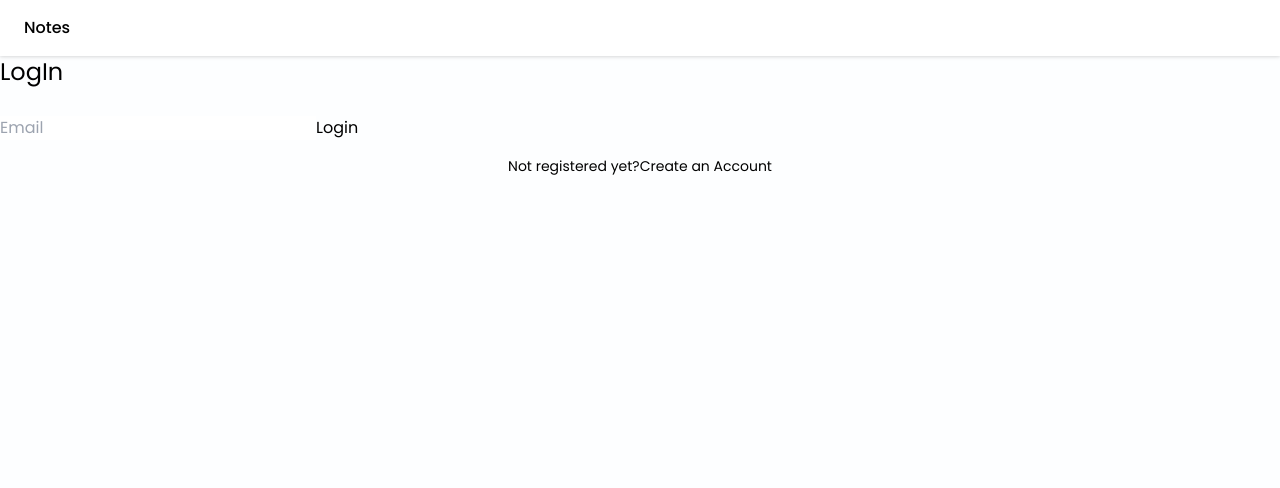
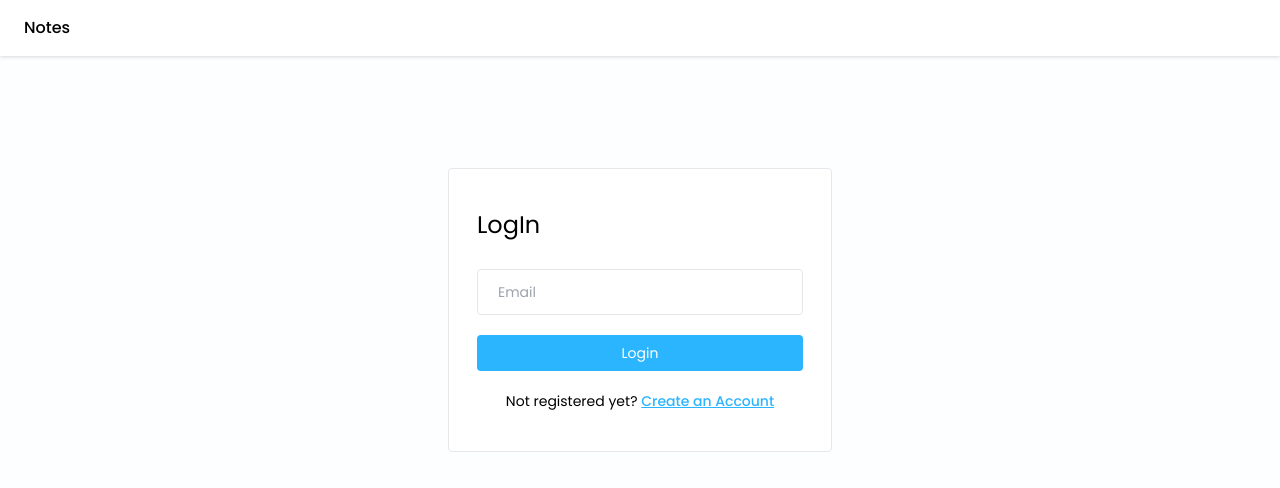
Before and after one commit to adeeburrahman11/Notes-App, a React (Vite) app in the folder frontend/notes-app/: page /login in a window 1280 px wide. Shown: the top 488 px of the page. Built offline with nearby package versions, Linux system fonts and the light colour scheme.

Commit message:
login page design complete

```diff
--- /dev/null
+++ b/frontend/notes-app/src/components/Input/PasswordInput.jsx
@@ -0,0 +1,7 @@
+import React from "react";
+
+const PasswordInput = () => {
+  return <div>PasswordInput</div>;
+};
+
+export default PasswordInput;
--- a/frontend/notes-app/src/index.css
+++ b/frontend/notes-app/src/index.css
@@ -15,4 +15,10 @@
 }
 
 @layer components {
+  .input-box {
+    @apply w-full text-sm bg-transparent border-[1.5px] px-5 py-3 rounded mb-4 outline-none;
+  }
+  .btn-primary {
+    @apply w-full text-sm bg-primary text-white p-2 rounded my-1 hover:bg-blue-500;
+  }
 }
--- a/frontend/notes-app/src/pages/LogIn/LogIn.jsx
+++ b/frontend/notes-app/src/pages/LogIn/LogIn.jsx
@@ -6,8 +6,8 @@ const LogIn = () => {
   return (
     <>
       <NavBar />
-      <div>
-        <div>
+      <div className="flex items-center justify-center mt-28">
+        <div className="w-96 border rounded bg-white px-7 py-10">
           <form onSubmit={() => {}}>
             <h1 className="text-2xl mb-7">LogIn</h1>
             <input type="text" placeholder="Email" className="input-box" />
@@ -15,8 +15,8 @@ const LogIn = () => {
               Login
             </button>
             <p className="text-sm text-center mt-4">
-              Not registered yet?{""}
-              <Link to="/signup" className="">
+              Not registered yet?{" "}
+              <Link to="/signup" className="font-medium text-primary underline">
                 Create an Account
               </Link>
             </p>
--- a/frontend/notes-app/tailwind.config.js
+++ b/frontend/notes-app/tailwind.config.js
@@ -2,7 +2,13 @@
 export default {
   content: ["./index.html", "./src/**/*.{js,ts,jsx,tsx}"],
   theme: {
-    extend: {},
+    extend: {
+      //colors used
+      colors: {
+        primary: "#2bb5ff",
+        secondary: "#ef863e",
+      },
+    },
   },
   plugins: [],
 };
```
